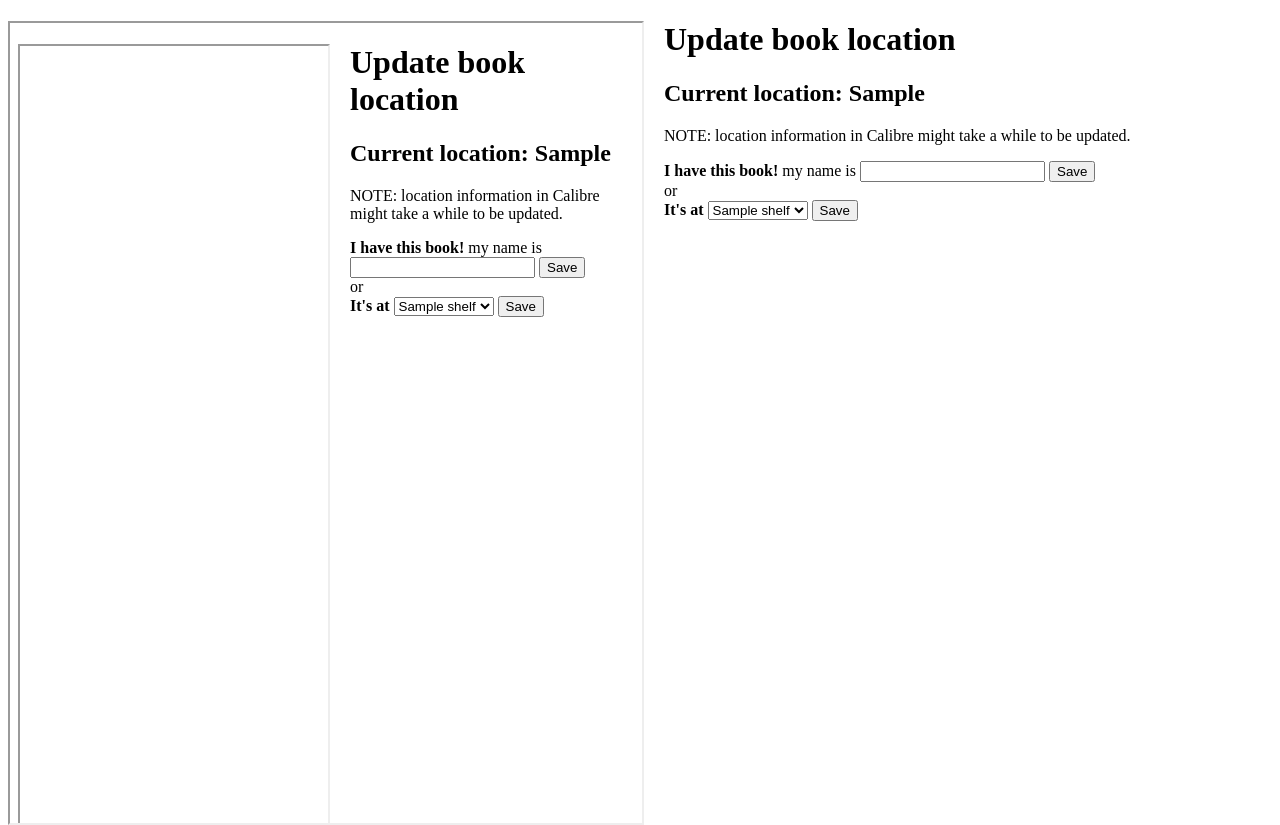
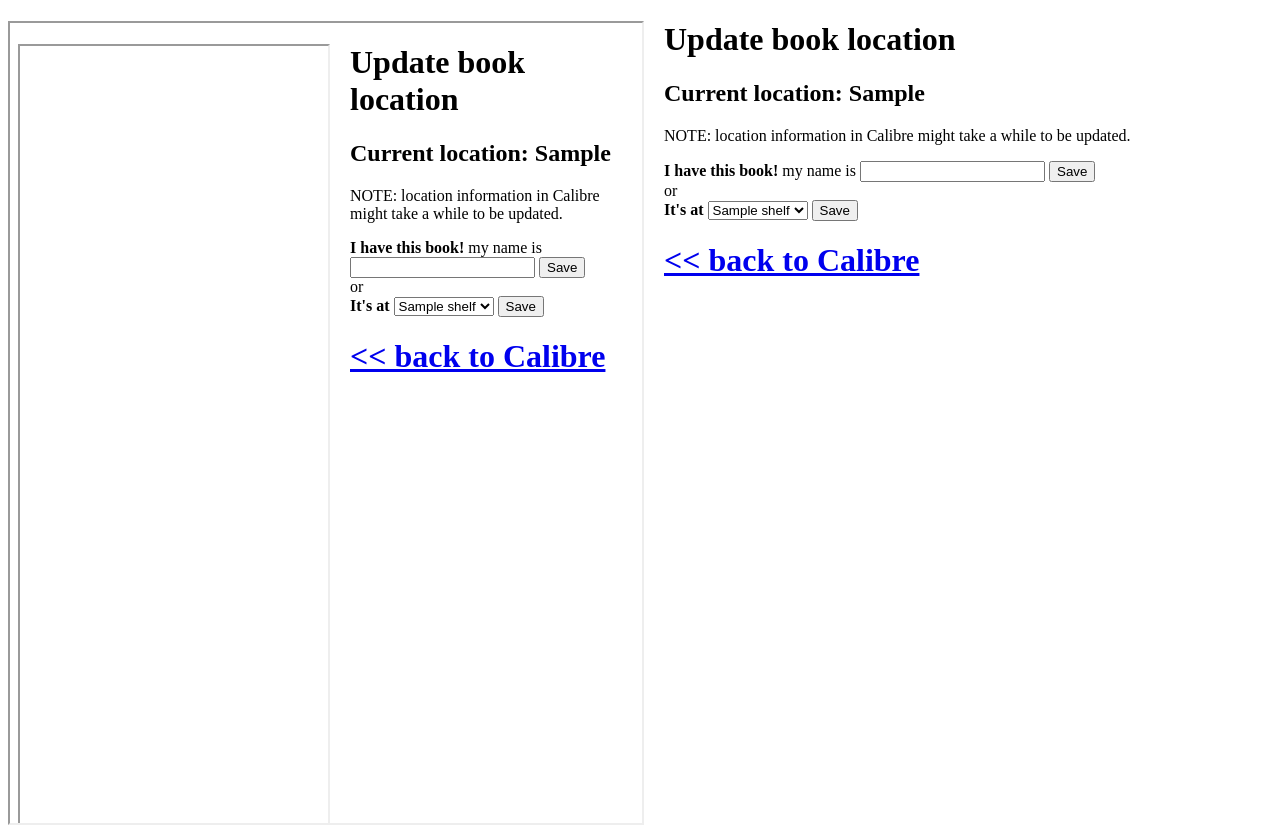
Before and after one commit to gyp/dead_tree_book_tracker, a Flask app: template templates/book_info.html in a window 1280 px wide. Run offline with Flask 2, Linux system fonts and the light colour scheme; the template is opened without the code that fills it: most values are stand-ins (such as "Sample title", 1, 10 or a date in 2020).

Commit message:
added the "back to calibre" button to make navigation slightly less annoying

```diff
--- a/templates/book_info.html
+++ b/templates/book_info.html
@@ -27,4 +27,5 @@
     </ul>
     </form>
     {% endif %}
+    <h1><a href="{{ calibre_url }}">&lt;&lt; back to Calibre</a></h1>
 {% endblock %}
```
